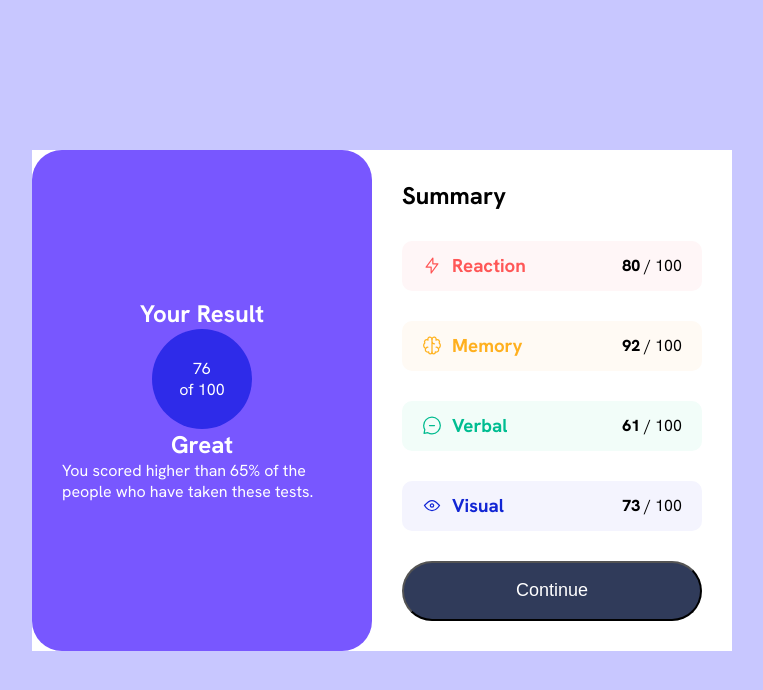
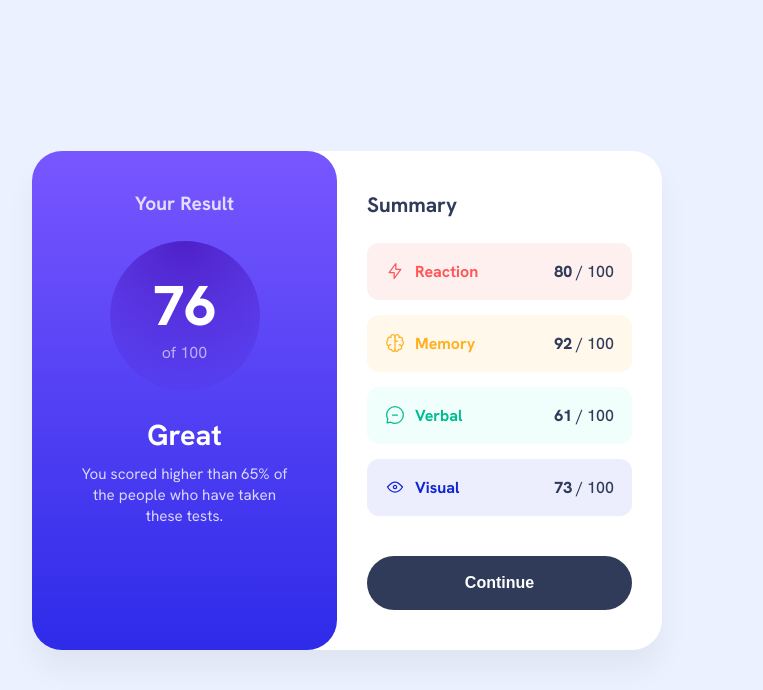
Before and after one commit to dev-dede/jesi-software-engineering-journey, a plain HTML site: page html-css-projects/6-results-summary-component/index.html in a window 1280 px wide. Shown: the whole page, without its empty margins (258-1021 px from the left). Drawn offline with Linux system fonts and the light colour scheme.

Commit message:
Add styling to html

```diff
--- a/html-css-projects/6-results-summary-component/style.css
+++ b/html-css-projects/6-results-summary-component/style.css
@@ -1,4 +1,4 @@
-@import url("https://fonts.googleapis.com/css2?family=Hanken+Grotesk:ital,wght@0,100..900;1,100..900&family=Oxygen:wght@300;400;700&display=swap");
+@import url("https://fonts.googleapis.com/css2?family=Hanken+Grotesk:wght@400;500;700;800&display=swap");
 
 * {
   margin: 0;
@@ -6,128 +6,190 @@
   box-sizing: border-box;
 }
 
-html {
+body {
   font-family: "Hanken Grotesk", sans-serif;
-  /* font-size: 18px; */
-}
-
-main {
-  background-color: hsl(241, 100%, 89%);
+  background-color: hsl(221, 100%, 96%);
+  display: flex;
+  justify-content: center;
+  align-items: center;
   min-height: 100vh;
-  width: 100%;
-  display: flex;
-  align-items: center;
-  justify-content: center;
 }
 
 .container {
   display: flex;
-  background-color: white;
+  flex-direction: row;
+  background-color: #fff;
+  border-radius: 30px;
+  box-shadow: 0 20px 30px rgba(0, 0, 0, 0.05);
+  /* overflow: hidden; */
   width: 700px;
-  height: auto;
+  max-width: 90%;
 }
 
+/* ---------- Result Section ---------- */
 .result {
-  /* width: 350px;
-  height: 350px; */
-  display: flex;
-  flex-direction: column;
-  align-items: center;
-  justify-content: center;
-  padding: 30px;
+  flex: 1;
+  background: linear-gradient(
+    to bottom,
+    hsl(252, 100%, 67%),
+    hsl(241, 81%, 54%)
+  );
+  color: #fff;
   border-radius: 30px;
-  background-color: hsl(252, 100%, 67%);
-  color: white;
-  flex-basis: 50%;
+  text-align: center;
+  padding: 40px 20px;
 }
 
-.result .score {
+.result h1 {
+  font-size: 1.2rem;
+  opacity: 0.8;
+  margin-bottom: 25px;
+}
+
+.score {
+  background: radial-gradient(
+    circle at top,
+    hsla(256, 72%, 46%, 1),
+    hsla(241, 72%, 46%, 0)
+  );
+  border-radius: 50%;
+  width: 150px;
+  height: 150px;
+  margin: 0 auto 25px;
   display: flex;
   flex-direction: column;
   justify-content: center;
   align-items: center;
-    text-align: center;
-    border-radius: 50%;
-    background-color: hsl(241, 81%, 54%);
-    width: 100px;
-    height: 100px;
 }
 
+.score span {
+  font-size: 3.5rem;
+  font-weight: 800;
+}
+
+.score p {
+  opacity: 0.6;
+}
+
+.result h2 {
+  font-size: 1.8rem;
+  margin-bottom: 10px;
+}
+
+.description {
+  font-size: 0.95rem;
+  opacity: 0.8;
+  line-height: 1.4;
+  width: 80%;
+  margin: 0 auto;
+}
+
+/* ---------- Summary Section ---------- */
 .summary {
+  flex: 1;
+  padding: 40px 30px;
+}
+
+.summary h2 {
+  font-size: 1.3rem;
+  color: hsl(224, 30%, 27%);
+  margin-bottom: 25px;
+}
+
+.results-list {
   display: flex;
-  background-color: hsl(0, 0%, 100%);
-  flex-basis: 50%;
   flex-direction: column;
-
-  h2 {
-    margin: 30px;
-    margin-bottom: 0;
+  gap: 15px;
 }
 
 .list {
   display: flex;
-    flex-direction: row;
   justify-content: space-between;
-    margin: 30px;
-    padding: 20px;
   align-items: center;
-    border-radius: 10px;
-    height: 50px;
-    width: 300px;
+  padding: 18px;
+  border-radius: 12px;
+  font-weight: 500;
+}
 
-    span {
-      color: black;
+.list .left {
+  display: flex;
+  align-items: center;
+  gap: 10px;
+}
+
+.list h3 {
+  font-size: 1rem;
+}
+
+/* List item color themes */
+.reaction {
+  background-color: hsl(0, 100%, 97%);
+  color: hsl(0, 100%, 67%);
+}
+
+.memory {
+  background-color: hsl(39, 100%, 96%);
+  color: hsl(39, 100%, 56%);
+}
+
+.verbal {
+  background-color: hsl(166, 100%, 97%);
+  color: hsl(166, 100%, 37%);
+}
+
+.visual {
+  background-color: hsl(234, 85%, 96%);
+  color: hsl(234, 85%, 45%);
+}
+
+.list p {
+  color: hsl(224, 30%, 27%);
+}
+
+.list p span {
   font-weight: 800;
 }
 
-    .right p {
-      color: #ababad;
+/* Button */
+button {
+  background-color: hsl(224, 30%, 27%);
+  color: white;
+  border: none;
+  border-radius: 50px;
+  padding: 18px;
+  margin-top: 25px;
+  font-size: 1rem;
+  cursor: pointer;
+  font-weight: 700;
+  transition: transform 0.3s;
 }
 
-    .left {
-      display: flex;
-      gap: 10px;
-    }
-  }
+button:hover {
+  background: linear-gradient(
+    to bottom,
+    hsl(252, 100%, 67%),
+    hsl(241, 81%, 54%)
+  );
 }
 
-.reaction {
-  h3 {
-    color: hsl(0, 100%, 67%);
-  }
-  background-color: #fff6f7;
+/* ---------- Responsive Design ---------- */
+@media (max-width: 768px) {
+  .container {
+    flex-direction: column;
+    width: 90%;
+    border-radius: 0 0 30px 30px;
   }
 
-.memory {
-  h3 {
-    color: hsl(39, 100%, 56%);
-  }
-  background-color: #fffaf4;
+  .result {
+    border-radius: 0 0 30px 30px;
+    padding: 40px 20px;
   }
 
-.verbal {
-  h3 {
-    color: hsl(166, 100%, 37%);
-  }
-  background-color: #f2fdf9;
-}
-
-.visual {
-  h3 {
-    color: hsl(234, 85%, 45%);
-  }
-  background-color: #f4f4fe;
+  .summary {
+    padding: 30px 20px 40px;
   }
 
   button {
-  display: flex;
-  background-color: hsl(224, 30%, 27%);
-  color: white;
-  align-items: center;
-  justify-content: center;
-  width: 300px;
-  height: 60px;
-  margin: 30px;
-  border-radius: 40px;
-  font-size: large;
+    width: 100%;
   }
+}
```
Lines whose indentation alone changed are shown as unchanged.
